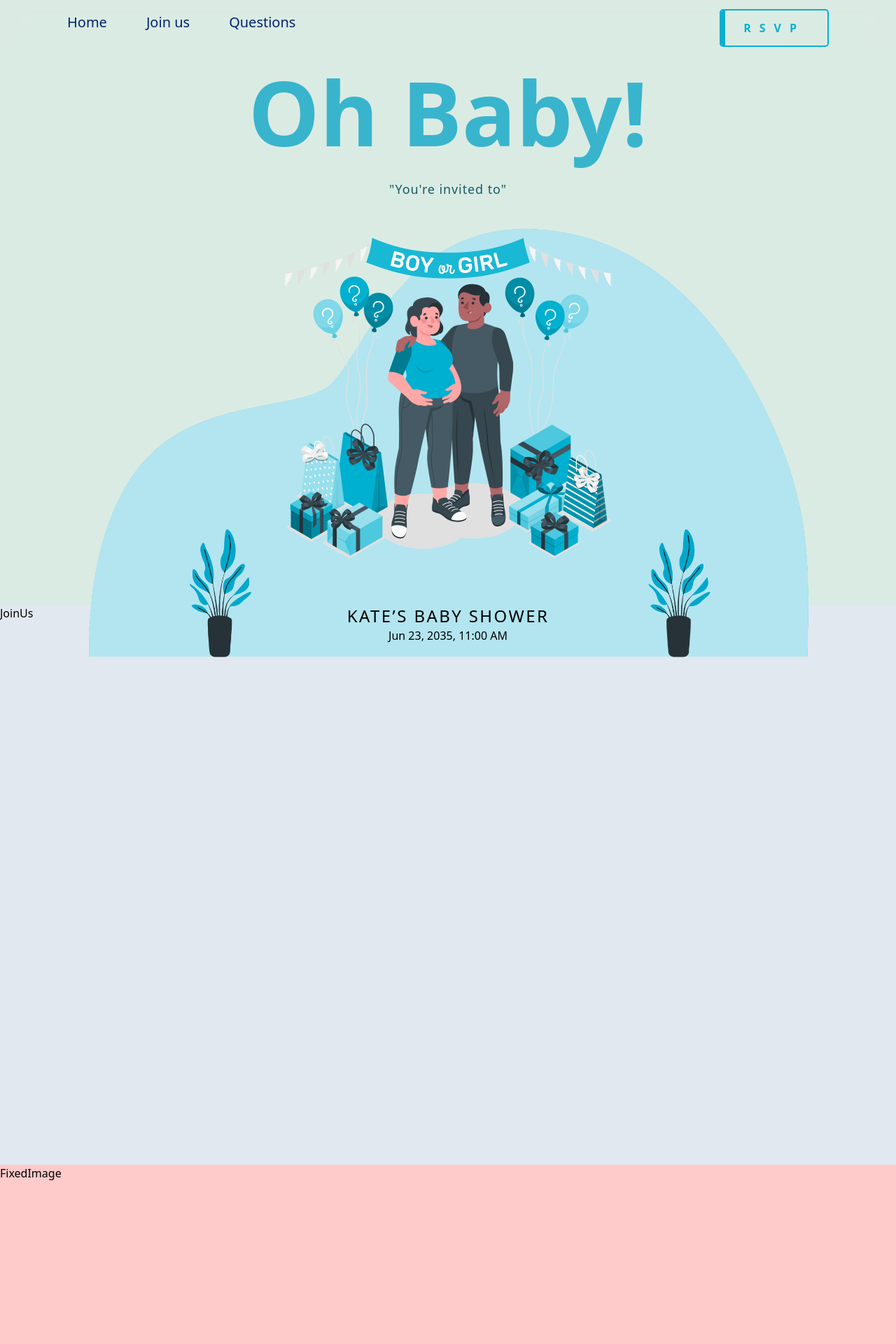
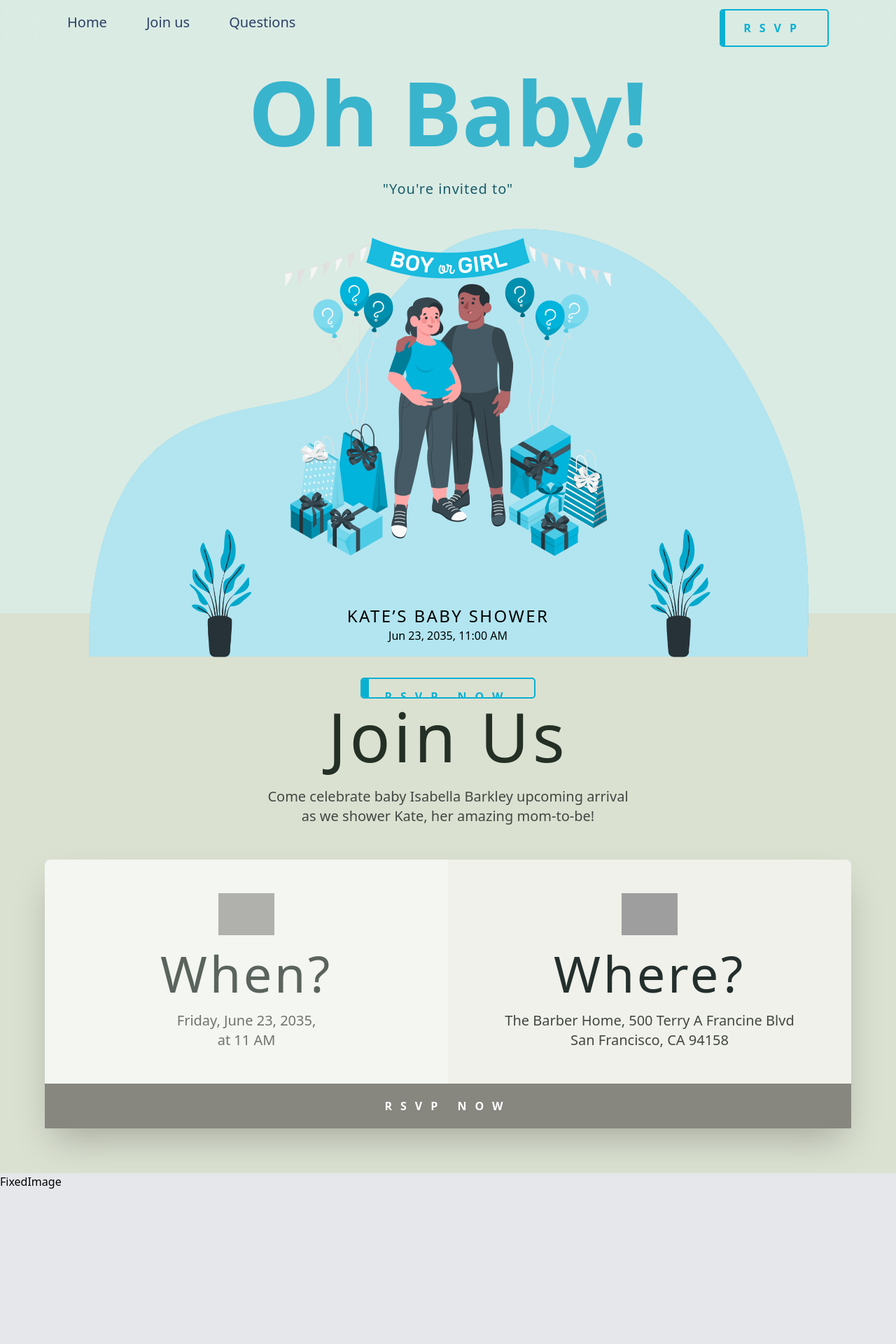
Before and after one commit to Shadi-Almohtaseb/baby-shower, a React (Create React App) app: page / in a window 1280 px wide. Shown: the top 1920 px of the page at 70% size. Built offline with nearby package versions, Linux system fonts and the light colour scheme; grey boxes are pictures that could not be loaded.

Commit message:
added join us page

```diff
--- a/src/components/FixedImage.jsx
+++ b/src/components/FixedImage.jsx
@@ -1,7 +1,7 @@
 import React from "react";
 
 const FixedImage = () => {
-  return <div className="h-[100vh] bg-red-200">FixedImage</div>;
+  return <div className="h-[100vh] bg-gray-200">FixedImage</div>;
 };
 
 export default FixedImage;
--- a/src/components/Header.jsx
+++ b/src/components/Header.jsx
@@ -2,8 +2,8 @@ import React from "react";
 
 const Header = () => {
   return (
-    <nav className="h-16 pl-24 pr-24 flex items-center justify-between sticky top-0 bg-transparent backdrop-blur-lg">
-      <ul className="flex items-center justify-start gap-14 text-xl text-[#00246b]">
+    <nav className="h-16 pl-24 pr-24 flex items-center justify-between sticky top-0 bg-transparent backdrop-blur-xl z-20">
+      <ul className="flex items-center justify-start gap-14 text-xl text-[#2d4066]">
         <li>
           <a href="#home">Home</a>
         </li>
--- a/src/components/Home.jsx
+++ b/src/components/Home.jsx
@@ -1,5 +1,5 @@
 import React, { useState, useEffect } from "react";
-import babyShowerImage1 from "../assets/images/baby-shower2.png";
+import babyShowerImage1 from "../assets/images/baby shower-amico (1).png";
 import babyShowerImage2 from "../assets/images/baby-shower3.png";
 import backgroundImage from "../assets/images/bg.png";
 
@@ -22,7 +22,7 @@ const Home = () => {
         <span className="text-[8rem] font-semibold text-[#39b4cd]">
           Oh Baby!
         </span>
-        <span className=" text-lg text-[#175c6a] tracking-wider">
+        <span className=" text-xl text-[#175c6a] tracking-wider">
           "You're invited to"
         </span>
       </article>
@@ -45,6 +45,9 @@ const Home = () => {
         </span>
         <span className="z-10">Jun 23, 2035, 11:00 AM</span>
       </div>
+      <span className="tracking-[12px] standard-btn mt-12 font-semibold w-fit self-center">
+        RSVP NOW
+      </span>
     </div>
   );
 };
--- a/src/components/JoinUs.jsx
+++ b/src/components/JoinUs.jsx
@@ -2,8 +2,54 @@ import React from "react";
 
 const JoinUs = () => {
   return (
-    <div id="join" className="h-[100vh] bg-slate-200">
-      JoinUs
+    <div id="join" className="h-[100vh] bg-[#dbe1d1]">
+      <article className="flex justify-center flex-col mt-3 pt-16">
+        <span className="text-[6rem] text-center z-10 mt-10 tracking-wider text-[#242f25]">
+          Join Us
+        </span>
+        <span className="text-center text-xl text-[#424742]">
+          Come celebrate baby Isabella Barkley upcoming arrival{" "}
+        </span>
+        <span className="text-center text-xl text-[#424742]">
+          as we shower Kate, her amazing mom-to-be!
+        </span>
+      </article>
+      <div className="flex items-center justify-center flex-col mx-16 mt-12 shadow-2xl">
+        <div className="flex items-center justify-center w-full">
+          <article className="flex flex-col items-center justify-center rounded-tl-lg bg-[#ffffff] w-full h-[20rem] opacity-70">
+            <img
+              width="80"
+              height="80"
+              src="https://img.icons8.com/cute-clipart/64/clock.png"
+              alt="clock"
+            />
+            <span className="text-[4.5rem] text-center z-10 tracking-wider text-[#242f2d]">
+              When?
+            </span>
+            <span className="text-center text-xl text-[#424742]">
+              Friday, June 23, 2035, <br /> at 11 AM
+            </span>{" "}
+          </article>
+          <article className="flex flex-col items-center justify-center rounded-tr-lg bg-[#ffffff8f] w-full h-[20rem]">
+            <img
+              width="80"
+              height="80"
+              src="https://img.icons8.com/cotton/64/shipping-location--v1.png"
+              alt="shipping-location--v1"
+            />
+            <span className="text-[4.5rem] text-center z-10 tracking-wider text-[#242f2d]">
+              Where?
+            </span>
+            <span className="text-center text-xl text-[#424742]">
+              The Barber Home, 500 Terry A Francine Blvd <br /> San Francisco,
+              CA 94158
+            </span>{" "}
+          </article>
+        </div>
+        <span className="tracking-[12px] w-full h-16 flex items-center justify-center font-semibold self-center bg-[#48414191] text-white">
+          <p className="cursor-pointer hover:text-[#ffffffa4]">RSVP NOW</p>
+        </span>
+      </div>
     </div>
   );
 };
```
Also changed, not shown: src/assets/images/baby shower-amico (1).png (added), src/assets/images/baby-shower2.png (deleted).
